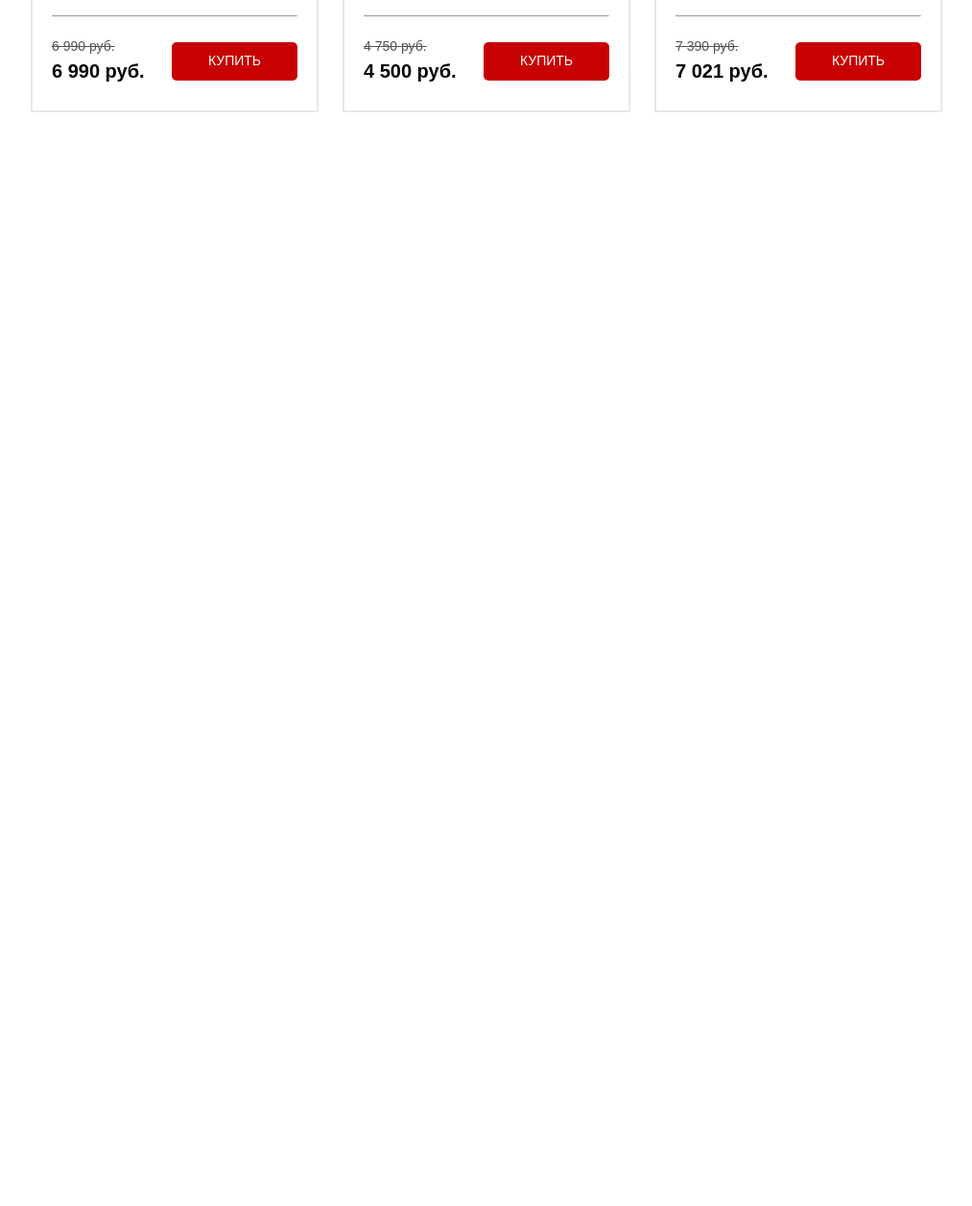
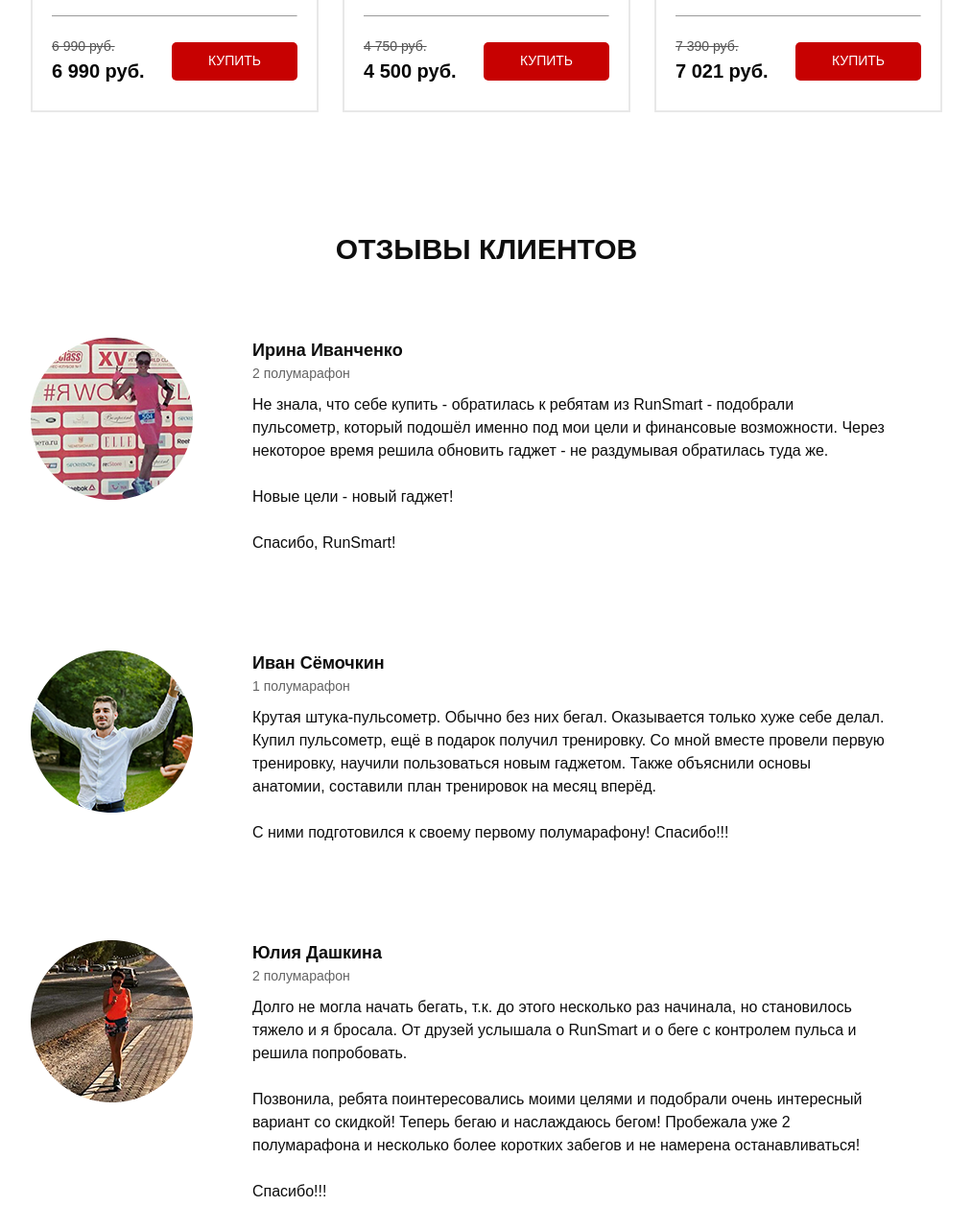
Before and after one commit to usman-kupalov/pulse, a website: page src/index.html in a window 1280 px wide. Shown: the part 3659-4916 px from the top of the page at 96% size, without its empty margins (133-1146 px from the left). Before the commit the page ends 3896 px from the top, so only its background shows below. Drawn offline with nearby package versions, Linux system fonts and the light colour scheme; a web font is replaced by a local one.

Commit message:
feat: add section feed

```diff
--- a/src/index.html
+++ b/src/index.html
@@ -393,6 +393,54 @@
         </div>
     </section>
 
+    <section class="feed">
+        <div class="container">
+            <h2 class="title">Отзывы клиентов</h2>
+
+            <div class="feed__item">
+                <img src="img/feed_1.png" alt="feed" class="feed__img">
+                <div class="feed__text">
+                    <div class="feed__subtitle">Ирина Иванченко</div>
+                    <div class="feed__count">2 полумарафон</div>
+                    <div class="feed__descr">Не знала, что себе купить - обратилась к ребятам из RunSmart - подобрали пульсометр, который подошёл именно под мои цели и финансовые возможности.
+                        Через некоторое время решила обновить гаджет - не раздумывая обратилась туда же.
+                        <br><br>
+                        Новые цели - новый гаджет!
+                        <br><br>
+                        Спасибо, RunSmart!
+                    </div>
+                </div>
+            </div>
+            <div class="feed__item">
+                <img src="img/feed_2.png" alt="feed" class="feed__img">
+                <div class="feed__text">
+                    <div class="feed__subtitle">Иван Сёмочкин</div>
+                    <div class="feed__count">1 полумарафон</div>
+                    <div class="feed__descr">
+                        Крутая штука-пульсометр. Обычно без них бегал. Оказывается только хуже себе делал.
+                        Купил пульсометр, ещё в подарок получил тренировку. Со мной вместе провели первую тренировку, научили пользоваться новым гаджетом. Также объяснили основы анатомии, составили план тренировок на месяц вперёд.
+                        <br><br>
+                        С ними подготовился к своему первому полумарафону! Спасибо!!!
+                    </div>
+                </div>
+            </div>
+            <div class="feed__item">
+                <img src="img/feed_3.png" alt="feed" class="feed__img">
+                <div class="feed__text">
+                    <div class="feed__subtitle">Юлия Дашкина</div>
+                    <div class="feed__count">2 полумарафон</div>
+                    <div class="feed__descr">
+                        Долго не могла начать бегать, т.к. до этого несколько раз начинала, но становилось тяжело и я бросала. От друзей услышала о RunSmart и о беге с контролем пульса и решила попробовать.
+                        <br><br>
+                        Позвонила, ребята поинтересовались моими целями и подобрали очень интересный вариант со скидкой! Теперь бегаю и наслаждаюсь бегом! Пробежала уже 2 полумарафона и несколько более коротких забегов и не намерена останавливаться!
+                        <br><br>
+                        Спасибо!!!
+                    </div>
+                </div>
+            </div>
+        </div>
+    </section>
+
     <script type="text/javascript" src="https://cdnjs.cloudflare.com/ajax/libs/jquery/1.11.0/jquery.min.js"></script>
     <script type="text/javascript" src="https://cdnjs.cloudflare.com/ajax/libs/jquery-migrate/1.2.1/jquery-migrate.min.js"></script>
     <script src="js/slick.min.js"></script>
--- /dev/null
+++ b/src/sass/blocks/_feed.scss
@@ -0,0 +1,34 @@
+.feed {
+    padding-bottom: 71px;
+    &__item {
+        display: flex;
+        margin-top: 100px;
+        &:nth-child(2) {
+            margin-top: 70px;
+        }
+    }
+    &__text {
+        margin-left: 62px;
+        padding-right: 60px;
+    }
+    &__img {
+        width: 169px;
+        height: 169px;
+    }
+    &__subtitle {
+        color: #0d0d0d;
+        font-size: 18px;
+        font-weight: 700;
+    }
+    &__count {
+        color: #646464;
+        font-size: 14px;
+        font-weight: 500;
+    }
+    &__descr {
+        color: #0d0d0d;
+        font-size: 16px;
+        font-weight: 300;
+        margin-top: 10px;
+    }
+}
--- a/src/sass/style.scss
+++ b/src/sass/style.scss
@@ -8,6 +8,7 @@
 @use 'blocks/forms';
 @use 'blocks/carousel';
 @use 'blocks/catalog';
+@use 'blocks/feed';
 @import url('https://fonts.googleapis.com/css2?family=MuseoModerno:ital,wght@0,100..900;1,100..900&family=Roboto:ital,wght@0,300;0,400;0,500;0,700;1,300;1,500;1,700&display=swap');
 
 
```
Also changed, not shown: src/css/style.min.css.
